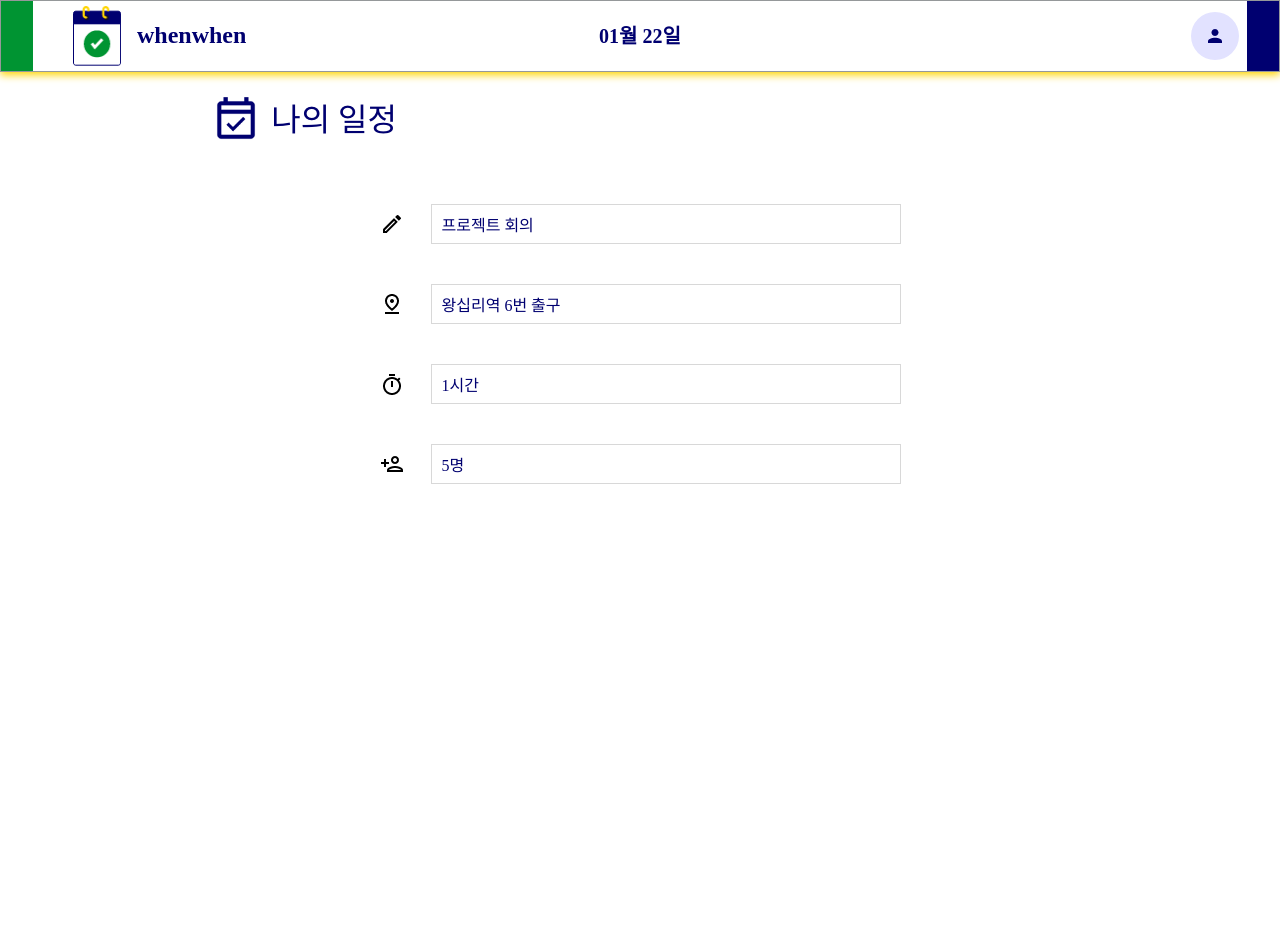
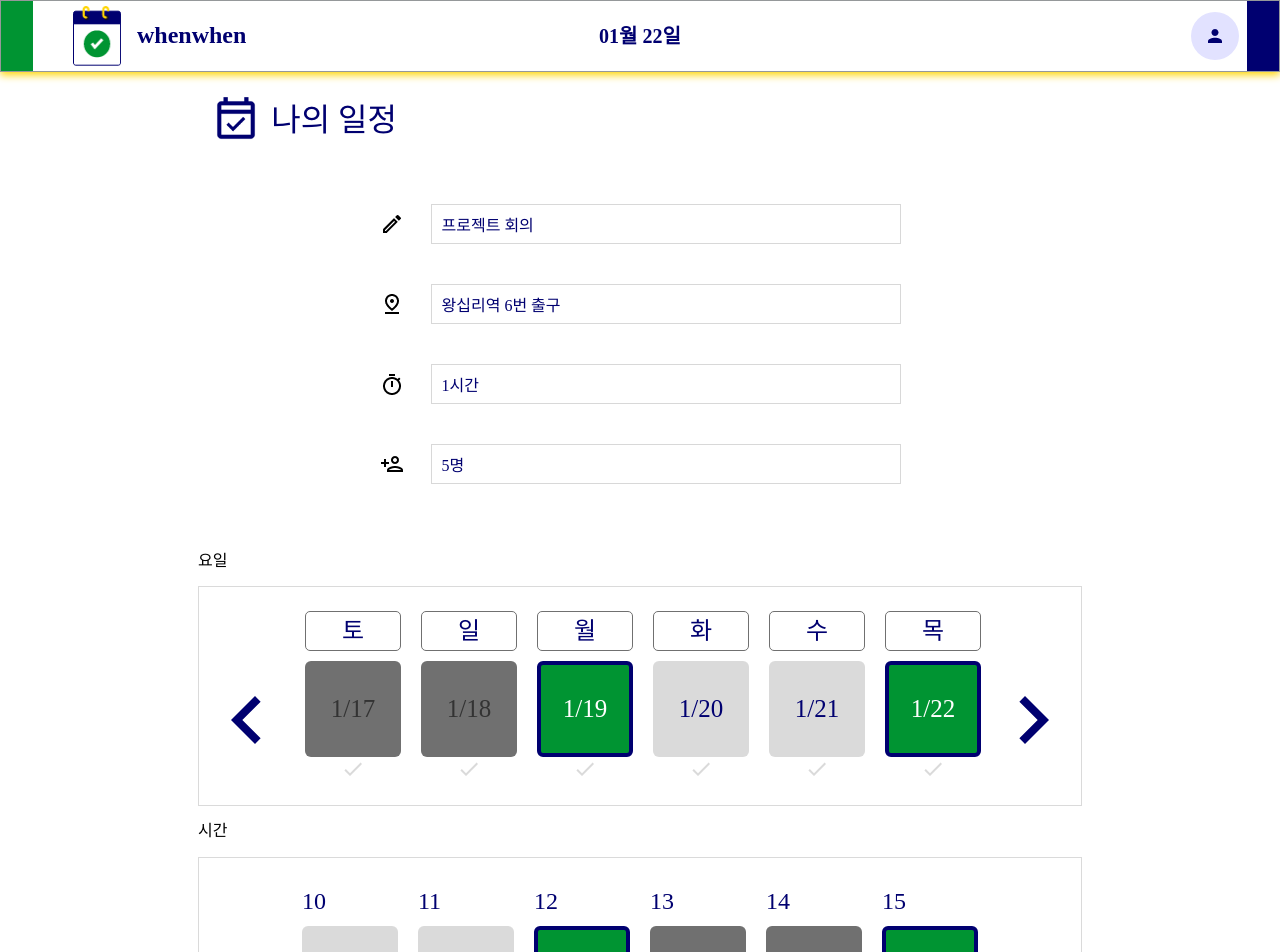
Before and after one commit to WhenWhenProject/WhenWhen-Front-, a React (Create React App) app: page /schedule/form in a window 1280 px wide. Shown: the top 952 px of the page. Before the commit the page ends 800 px from the top, so only its background shows below. Built offline with nearby package versions, Linux system fonts and the light colour scheme.

Commit message:
feat: 일정 기입 페이지 기본 커스텀

```diff
--- a/src/components/result/SwiperBlock.tsx
+++ b/src/components/result/SwiperBlock.tsx
@@ -1,6 +1,7 @@
 import React, { useEffect, useRef, useState } from 'react';
-import styled from 'styled-components';
+import styled, { css } from 'styled-components';
 import SwiperDate from './SwiperDate';
+import { gray_check, green_check } from '../../assets/NewSchedule/index';
 
 const visibleSwiper = 3;
 const translatePixel = 116;
@@ -29,7 +30,9 @@ const sampleDay = [
   { day: '수', date: '1/28', checked: 'false' },
 ];
 
-const SwiperBlock = () => {
+type SelectType = 'select' | 'result';
+
+const SwiperBlock = ({ type }: { type: SelectType }) => {
   const [num, setNum] = useState(0);
   const count = useRef<number>(0);
   const carouselRef = useRef<HTMLDivElement>(null);
@@ -156,6 +159,11 @@ const SwiperBlock = () => {
             <div key={day.date} className="swiper-block">
               <div className="swiper-day-block">{day.day}</div>
               <SwiperDate date={day.date} type={day.checked} />
+              {type === 'select' ? (
+                <div className="check-container">
+                  <img src={gray_check} alt="not-checked" />
+                </div>
+              ) : null}
             </div>
           ))}
         </div>
@@ -176,14 +184,18 @@ const SwiperBlock = () => {
 
 export default SwiperBlock;
 
+const centerAlign = css`
+  display: flex;
+  justify-content: center;
+  align-items: center;
+`;
+
 const StyledWrapper = styled.div`
   position: relative;
   border: 1px solid rgba(112,112,112,0.26);
   max-width: 1200px;
   padding: 24px 0px;
-  display: flex;
-  justify-content: center;
-  align-items: center;
+  ${centerAlign};
   .swiper-container {
     max-width: 812px;
     overflow: hidden;
@@ -193,19 +205,22 @@ const StyledWrapper = styled.div`
       min-width: auto;
       transition: transform 0.3s;
       .swiper-block {
+        width: 96px;
+        margin: 0px 10px;
         .swiper-day-block {
           border: 1px solid #707070;
-          width: 96px;
+          width: 100%;
           height: 40px;
           background-color: #ffffff;
           border-radius: 5px;
-          display: flex;
-          justify-content: center;
-          align-items: center;
+          ${centerAlign}
           color: #000070;
           font-size: 24px;
           margin-right: 20px;
         }
+        .check-container {
+            ${centerAlign};
+          }
       }
     }
   }
--- a/src/components/result/SwiperDate.tsx
+++ b/src/components/result/SwiperDate.tsx
@@ -2,9 +2,12 @@ import React from 'react';
 import styled, { css } from 'styled-components';
 
 const SwiperDate = ({ date, type }: { date?: string; type: string }) => {
+  const handleClick = () => {
+    console.log('hi');
+  };
   return (
     <StyledWrapper type={type}>
-      <div>{date}</div>
+      <div onClick={handleClick}>{date}</div>
     </StyledWrapper>
   );
 };
--- a/src/components/result/common/ScheduleHostContainer.tsx
+++ b/src/components/result/common/ScheduleHostContainer.tsx
@@ -1,8 +1,6 @@
 import React from 'react';
 import styled, { css } from 'styled-components';
 import ResultBlock from '../ResultBlock';
-import SwiperBlock from '../SwiperBlock';
-import SwiperDateBlock from '../SwiperDateBlock';
 import {
   pencil,
   people_plus,
--- a/src/pages/PreResult/PreResult.tsx
+++ b/src/pages/PreResult/PreResult.tsx
@@ -14,7 +14,7 @@ const PreResult = () => {
       <div className="day container">
         <p className="title">요일</p>
         <div className="container_line" />
-        <SwiperBlock />
+        <SwiperBlock type="result" />
       </div>
       <div className="time container">
         <p className="time title">시간</p>
@@ -27,8 +27,10 @@ const PreResult = () => {
         <ResultPeople />
       </div>
       <div className="btn-container">
-        <button className="btn-left">내 일정 수정하기</button>
-        <button className="btn-right">공유하기</button>
+        <button className="btn-container__button--modify">
+          내 일정 수정하기
+        </button>
+        <button className="btn-container__button--share">공유하기</button>
       </div>
     </StyledWrapper>
   );
@@ -49,13 +51,6 @@ const StyledWrapper = styled.div`
   flex-direction: column;
   margin-bottom: 62px;
 
-  .result-container {
-    width: 588px;
-    margin-top: 3vh;
-    ${centerAlign}
-    flex-direction: column;
-    margin-bottom: 32px;
-  }
   .container {
     color: #000070;
     width: 100%;
@@ -78,11 +73,11 @@ const StyledWrapper = styled.div`
       border: none;
       border-radius: 10px;
     }
-    .btn-left {
+    .btn-container__button--modify {
       background-color: #7d7d7d;
       margin-right: 24px;
     }
-    .btn-right {
+    .btn-container__button--share {
       background-color: #000070;
     }
   }
--- a/src/pages/ScheduleForm/ScheduleForm.tsx
+++ b/src/pages/ScheduleForm/ScheduleForm.tsx
@@ -2,6 +2,9 @@ import React from 'react';
 import styled, { css } from 'styled-components';
 import PageTitleBar from '../../components/PageTitleBar';
 import ScheduleHostContainer from '../../components/result/common/ScheduleHostContainer';
+import SwiperBlock from '../../components/result/SwiperBlock';
+import SwiperDateBlock from '../../components/result/SwiperDateBlock';
+import ResultPeople from '../../components/result/ResultPeople';
 
 // 생성된 일정에 개개인의 일정을 기입하는 페이지
 const ScheduleForm = () => {
@@ -9,6 +12,21 @@ const ScheduleForm = () => {
     <StyledWrapper>
       <PageTitleBar title={'나의 일정'} />
       <ScheduleHostContainer />
+      <div className="day container">
+        <p className="title">요일</p>
+        <div className="container_line" />
+        <SwiperBlock type="select" />
+      </div>
+      <div className="time container">
+        <p className="time title">시간</p>
+        <div className="container_line" />
+        <SwiperDateBlock />
+      </div>
+
+      <div className="btn-container">
+        <button className="btn-container__button--cancel">취소하기</button>
+        <button className="btn-container__button--submit">제출하기</button>
+      </div>
     </StyledWrapper>
   );
 };
```
